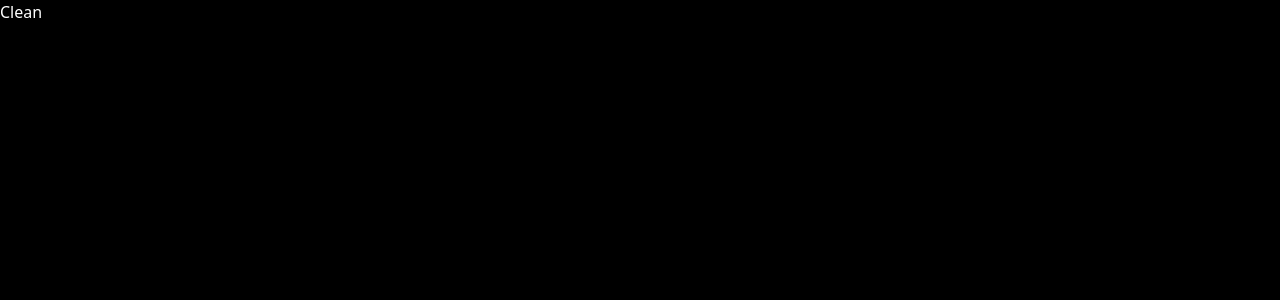
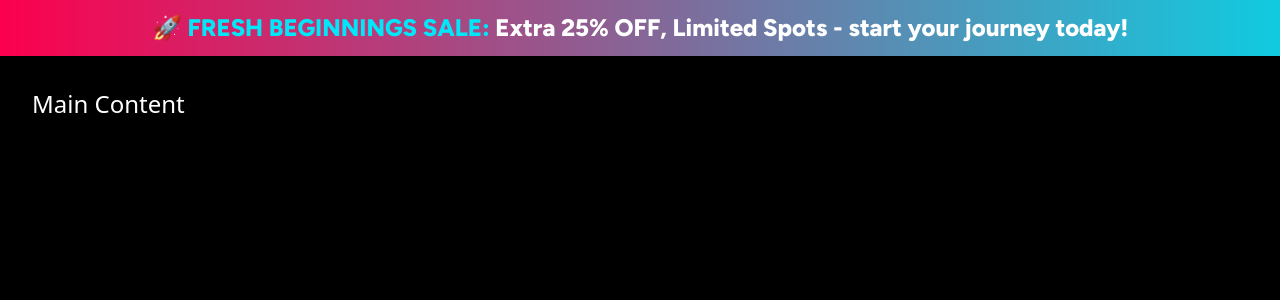
Before and after one commit to Shamimanowar/task-fame-tonic, a Next.js app: page / in a window 1280 px wide. Shown: the top 300 px of the page. Built offline with nearby package versions, Linux system fonts and the light colour scheme.

Commit message:
feat: add promotional banner to homepage

```diff
--- a/app/page.tsx
+++ b/app/page.tsx
@@ -1,8 +1,12 @@
+import Banner from "../components/Banner";
 
 export default function Home() {
   return (
-    <div className="">
-      Clean
+    <div className="min-h-screen">
+      <Banner />
+      <div className="bg-black text-white p-8">
+        <h1 className="text-2xl">Main Content</h1>
+      </div>
     </div>
   );
 }
--- /dev/null
+++ b/components/Banner.tsx
@@ -0,0 +1,17 @@
+const Banner = () => {
+  return (
+    <div className="w-full bg-fame-gradient">
+      {/* Mobile-first banner */}
+      <div className="px-4 py-3 text-center md:px-8">
+        <p className="font-figtree font-extrabold text-base md:text-2xl text-white">
+          <span className="text-fame-cyan font-extrabold">
+            🚀 FRESH BEGINNINGS SALE:{" "}
+          </span>
+          Extra 25% OFF, Limited Spots - start your journey today!
+        </p>
+      </div>
+    </div>
+  );
+};
+
+export default Banner;
```
